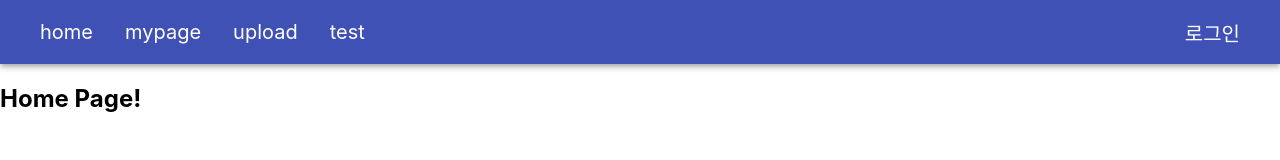
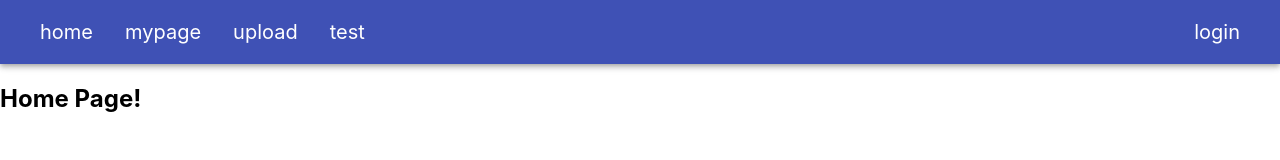
Before and after one commit to Jeonghyun-Kim/TestReactServer, a React (Create React App) app: page / in a window 1280 px wide. Shown: the top 160 px of the page. Built offline with nearby package versions, Linux system fonts and the light colour scheme.

Commit message:
remove alert on logging out

```diff
--- a/src/components/MainHeader.js
+++ b/src/components/MainHeader.js
@@ -4,7 +4,7 @@ import { Link } from 'react-router-dom';
 import { makeStyles } from '@material-ui/core/styles';
 import AppBar from '@material-ui/core/AppBar';
 import Toolbar from '@material-ui/core/Toolbar';
-import Button from '@material-ui/core/Button';
+import Box from '@material-ui/core/Box';
 
 // IMPORTING CONTEXTS
 import AuthContext from '../AuthContext';
@@ -34,7 +34,6 @@ export default () => {
 
   const handleSignout = () => {
     signOut();
-    alert('성공적으로 로그아웃 되었습니다.');
     setSignedIn(false);
   };
 
@@ -49,11 +48,11 @@ export default () => {
           <div className={classes.grow} />
           {isSignedIn
             ? (
-              <Button onClick={handleSignout}>
-                <Link className={classes.menu} to="/"> 로그아웃 </Link>
-              </Button>
+              <Box onClick={handleSignout}>
+                logout
+              </Box>
             ) : (
-              <Link className={classes.menu} to="/signin"> 로그인 </Link>
+              <Link className={classes.menu} to="/signin"> login </Link>
             )}
         </Toolbar>
       </AppBar>
```
